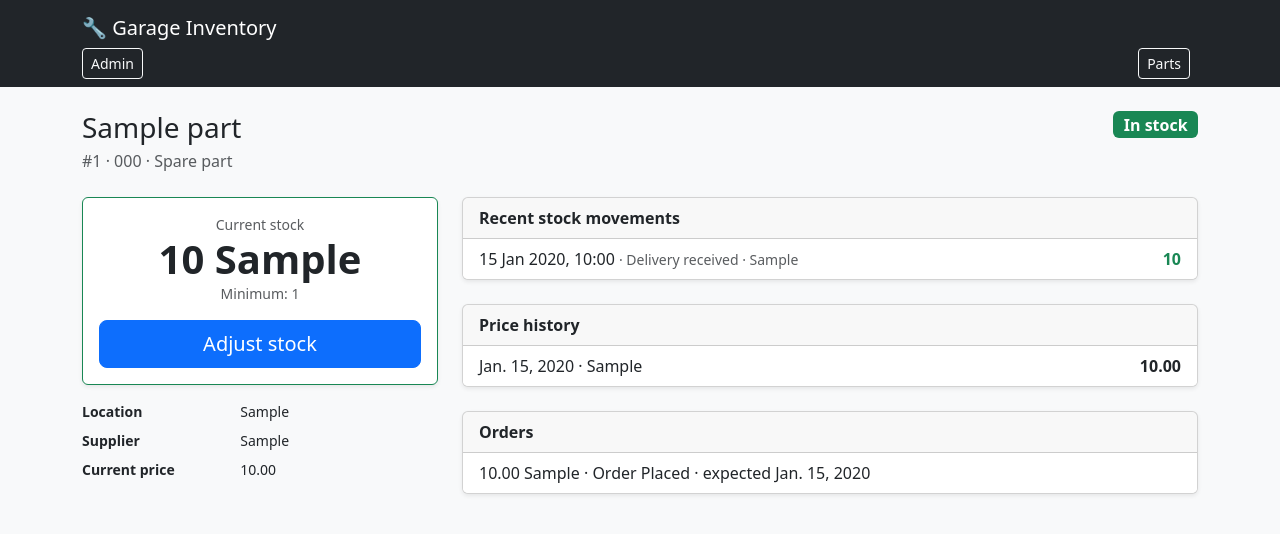
After one commit to sanahasl/Garage-Inventory, a Django app: page /parts/1/ in a window 1280 px wide. The commit adds this page. Shown: the top 534 px of the page. Run offline with Django 5.2, Linux system fonts and the light colour scheme; a user stored in the database is signed in; tables that the repository leaves empty hold one stand-in row (values such as "Sample post").

Commit message:
added a stockout page, allowing admin to view latest stock movement

```diff
--- a/config/urls.py
+++ b/config/urls.py
@@ -22,5 +22,6 @@ urlpatterns = [
     path("admin/", admin.site.urls),
     path("", views.dashboard, name="dashboard"),
     path("parts/", views.part_list, name="part_list"),
-
+    path("parts/<int:pk>/", views.part_detail, name="part_detail"),
+   path("parts/<int:pk>/adjust/", views.adjust_stock, name="adjust_stock"),
 ]
--- a/inventory/models.py
+++ b/inventory/models.py
@@ -2,6 +2,18 @@ from django.db import models
 from django.utils import timezone
 from django.conf import settings
 from django.db.models import Sum
+
+class PartManager(models.Manager):
+    def with_stock(self):
+        return self.annotate(
+            total=Coalesce(
+                Sum("movements__quantity"),
+                Value(Decimal("0")),
+                output_field=DecimalField(),
+            )
+        )
+
+
 
 
 class Part(models.Model):
@@ -35,6 +47,8 @@ class Part(models.Model):
     @property
     def needs_reorder(self):
         return self.stock_level <= self.min_level
+
+    objects = PartManager()
 
 
 class StockMovement(models.Model):
--- /dev/null
+++ b/inventory/templates/inventory/part_detail.html
@@ -0,0 +1,91 @@
+{% extends "inventory/base.html" %}
+{% load inventory_extras %}
+{% block content %}
+
+{% stock_status part as s %}
+
+<div class="d-flex justify-content-between align-items-start mb-4">
+  <div>
+    <h1 class="h3 mb-1">{{ part.name }}</h1>
+    <div class="text-muted">#{{ part.id }} · {{ part.part_number|default:"-" }} · {{ part.get_category_display }}</div>
+  </div>
+  <span class="badge {{ s.badge }} fs-6">{{ s.label }}</span>
+</div>
+
+<div class="row g-4">
+  <div class="col-lg-4">
+    {% if part.photo %}
+      <img src="{{ part.photo.url }}" class="img-fluid rounded shadow-sm mb-3" alt="{{ part.name }}">
+    {% endif %}
+
+    <div class="card shadow-sm {{ s.border }}">
+      <div class="card-body text-center">
+        <div class="text-muted small">Current stock</div>
+        <div class="display-6 fw-bold">{{ part.total|floatformat:"-2" }} {{ part.unit }}</div>
+        <div class="text-muted small mb-3">Minimum: {{ part.min_level|floatformat:"-2" }}</div>
+        <a href="{% url 'adjust_stock' part.pk %}" class="btn btn-primary btn-lg w-100">
+          Adjust stock
+        </a>
+      </div>
+    </div>
+
+    <dl class="row small mt-3">
+      <dt class="col-5">Location</dt><dd class="col-7">{{ part.location|default:"-" }}</dd>
+      <dt class="col-5">Supplier</dt><dd class="col-7">{{ part.supplier|default:"-" }}</dd>
+      <dt class="col-5">Current price</dt><dd class="col-7">{{ part.current_price|default:"-" }}</dd>
+    </dl>
+  </div>
+
+  <div class="col-lg-8">
+    <div class="card shadow-sm mb-4">
+      <div class="card-header fw-semibold">Recent stock movements</div>
+      <ul class="list-group list-group-flush">
+        {% for m in movements %}
+          <li class="list-group-item d-flex justify-content-between align-items-center">
+            <span>
+              {{ m.created_at|date:"d M Y, H:i" }}
+              <span class="text-muted small">· {{ m.get_reason_display }}{% if m.job_reference %} · {{ m.job_reference }}{% endif %}</span>
+            </span>
+            <span class="{% if m.quantity > 0 %}text-success{% else %}text-danger{% endif %} fw-semibold">
+              {{ m.quantity|floatformat:"-2" }}
+            </span>
+          </li>
+        {% empty %}
+          <li class="list-group-item text-muted">No movements yet.</li>
+        {% endfor %}
+      </ul>
+    </div>
+
+    <div class="card shadow-sm mb-4">
+      <div class="card-header fw-semibold">Price history</div>
+      <ul class="list-group list-group-flush">
+        {% for pr in prices %}
+          <li class="list-group-item d-flex justify-content-between">
+            <span>{{ pr.recorded_at }} {% if pr.supplier %}· {{ pr.supplier }}{% endif %}</span>
+            <span class="fw-semibold">{{ pr.price }}</span>
+          </li>
+        {% empty %}
+          <li class="list-group-item text-muted">No price history yet.</li>
+        {% endfor %}
+      </ul>
+    </div>
+
+    <div class="card shadow-sm">
+      <div class="card-header fw-semibold">Orders</div>
+      <ul class="list-group list-group-flush">
+        {% for o in orders %}
+          <li class="list-group-item d-flex justify-content-between align-items-center">
+            <span>
+              {{ o.quantity }} {{ part.unit }} · {{ o.get_status_display }}
+              {% if o.expected_date %}· expected {{ o.expected_date }}{% endif %}
+            </span>
+            {% if o.is_overdue %}<span class="badge bg-danger">Overdue</span>{% endif %}
+          </li>
+        {% empty %}
+          <li class="list-group-item text-muted">No orders yet.</li>
+        {% endfor %}
+      </ul>
+    </div>
+  </div>
+</div>
+{% endblock %}
--- a/inventory/views.py
+++ b/inventory/views.py
@@ -10,6 +10,11 @@ from django.db.models.functions import Coalesce
 from django.utils import timezone
 
 from .models import Part, StockMovement
+
+from django.contrib import messages
+from django.shortcuts import get_object_or_404, redirect
+from .forms import StockAdjustForm
+from .models import Order, PriceRecord
 
 
 @login_required
@@ -79,3 +84,57 @@ def part_list(request):
         "query": query,
     }
     return render(request, "inventory/parts.html", context)
+
+from django.contrib import messages
+from django.shortcuts import get_object_or_404, redirect
+from .forms import StockAdjustForm
+from .models import Order, PriceRecord
+
+
+@login_required
+def part_detail(request, pk):
+    part = Part.objects.annotate(
+        total=Coalesce(
+            Sum("movements__quantity"),
+            Value(Decimal("0")),
+            output_field=DecimalField(),
+        )
+    ).get(pk=pk)
+
+    movements = part.movements.select_related("created_by").order_by("-created_at")[:15]
+    prices = part.prices.all()[:10]
+    orders = part.orders.all()
+
+    context = {
+        "part": part,
+        "movements": movements,
+        "prices": prices,
+        "orders": orders,
+    }
+    return render(request, "inventory/part_detail.html", context)
+
+
+@login_required
+def adjust_stock(request, pk):
+    part = get_object_or_404(Part, pk=pk)
+
+    if request.method == "POST":
+        form = StockAdjustForm(request.POST)
+        if form.is_valid():
+            qty = form.cleaned_data["quantity"]
+            taking_out = form.cleaned_data["action"] == "out"
+
+            StockMovement.objects.create(
+                part=part,
+                quantity=-qty if taking_out else qty,
+                reason="used" if taking_out else "received",
+                job_reference=form.cleaned_data["job_reference"],
+                created_by=request.user,
+            )
+            verb = "Removed" if taking_out else "Added"
+            messages.success(request, f"{verb} {qty} {part.unit} of {part.name}.")
+            return redirect("part_detail", pk=part.pk)
+    else:
+        form = StockAdjustForm()
+
+    return render(request, "inventory/adjust_stock.html", {"part": part, "form": form})
```
Also changed, not shown: inventory/forms.py (added, +13 -0 lines), inventory/templates/inventory/adjust_stock.html (added, +32 -0 lines), inventory/templates/inventory/parts.html (+7 -0 lines).
